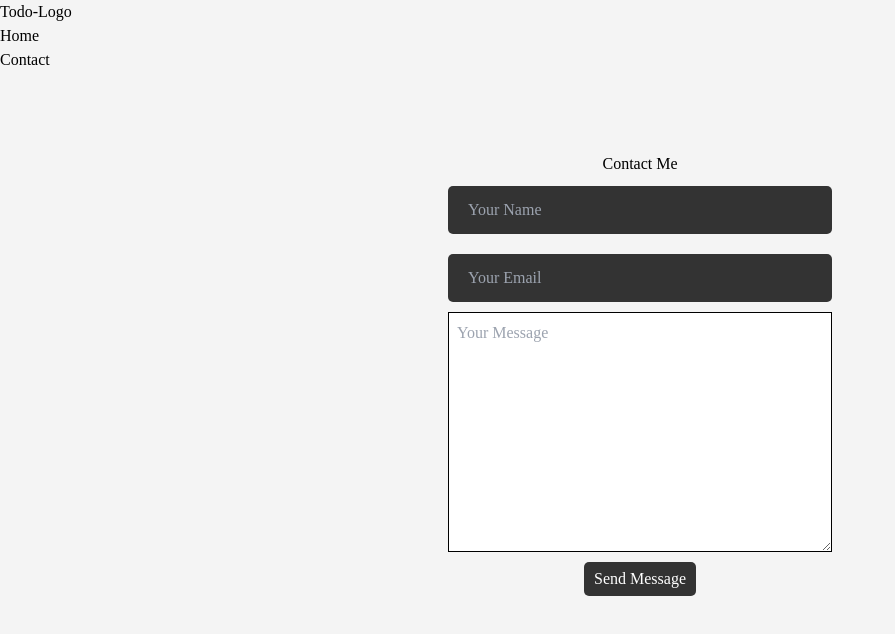
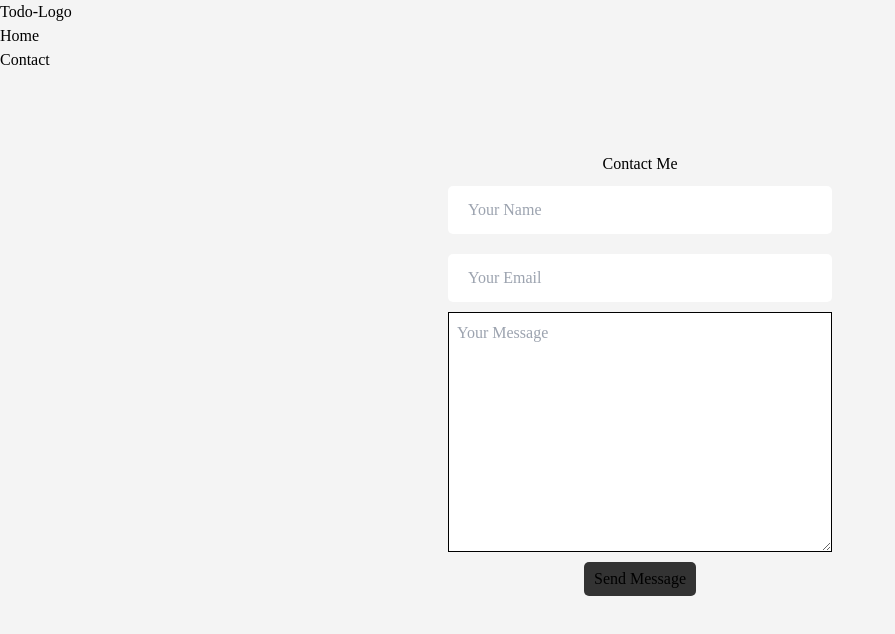
Before and after one commit to premgc2025/todolist, a React (Vite) app: page /contact in a window 1280 px wide. Shown: the top 634 px of the page, without its empty margins (0-895 px from the left). Built offline with nearby package versions, Linux system fonts and the light colour scheme.

Commit message:
Modified alinement of check box

```diff
--- a/src/components/TodoList.jsx
+++ b/src/components/TodoList.jsx
@@ -116,7 +116,7 @@ const TodoList = () => {
                             return ((show || !item.isComplete) &&
 
                                 <div className="assign-tasks flex  justify-between w-[20%] max-sm:flex-col  " key={i} >
-                                    <div className="div flex gap-5">
+                                    <div className="div flex justify-center items-center gap-5">
 
                                         <input type="checkbox" checked={item.isComplete} onChange={(e) => {
                                             handleCheck(e, item.id)
--- a/src/components/helper.jsx
+++ b/src/components/helper.jsx
@@ -1,6 +1,6 @@
 
 const url_email_api = "https://emailapi-brown.vercel.app"
-// const url_email_api = "http://localhost:3000/send-email"
+// const url_email_api = "http://localhost:3000"
 // const url_email_api = "https://emailapi-brown.vercel.app"
 
 export default url_email_api;
--- a/src/index.css
+++ b/src/index.css
@@ -16,6 +16,7 @@
 body {
   font-family: "Poppins", serif;
   background-color: #f4f4f4;
+
   /* overflow: hidden; */
   /* Prevent scrolling when the user moves the mouse */
 }
@@ -59,8 +60,8 @@ input {
   margin: 10px;
   border: none;
   border-radius: 5px;
-  background-color: #333;
-  color: white;
+
+  color:black;
   font-size: 16px;
 }
 
@@ -71,12 +72,13 @@ button {
   border: none;
   border-radius: 5px;
   background-color: #333;
-  color: white;
+  color:black;
   font-size: 16px;
 }
 
 button:hover {
   background-color: #555;
+  color: white;
 }
 
 .error{
```
